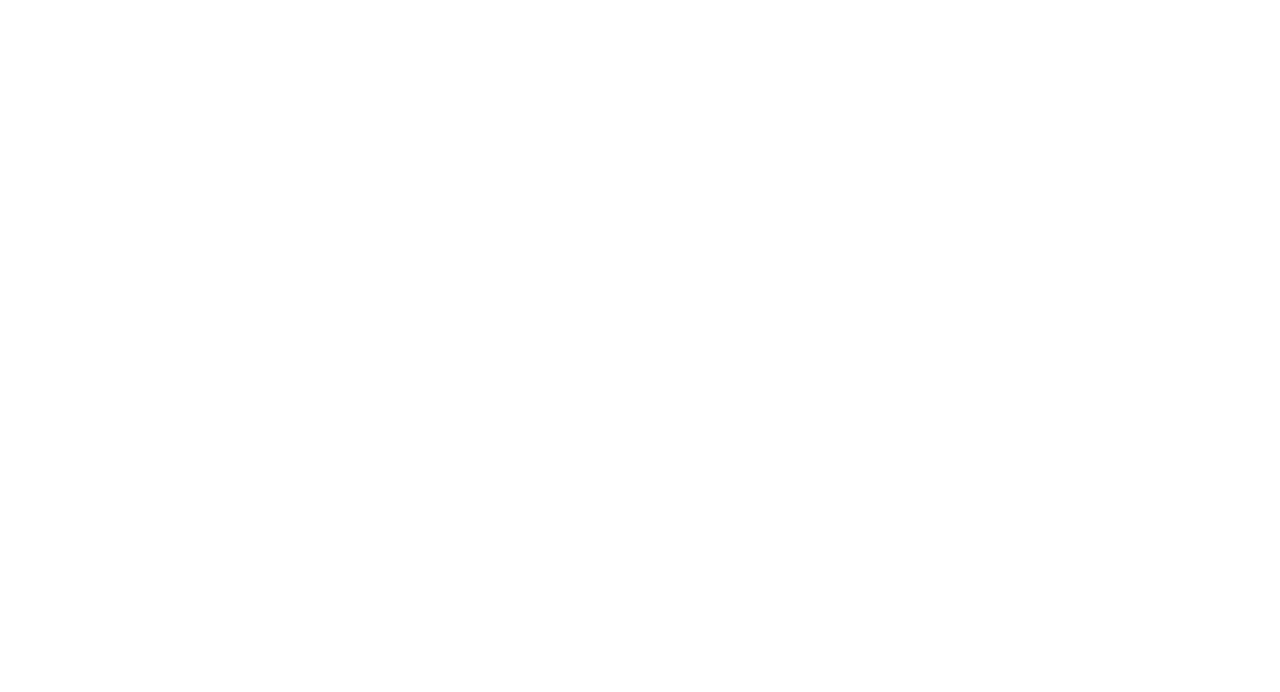
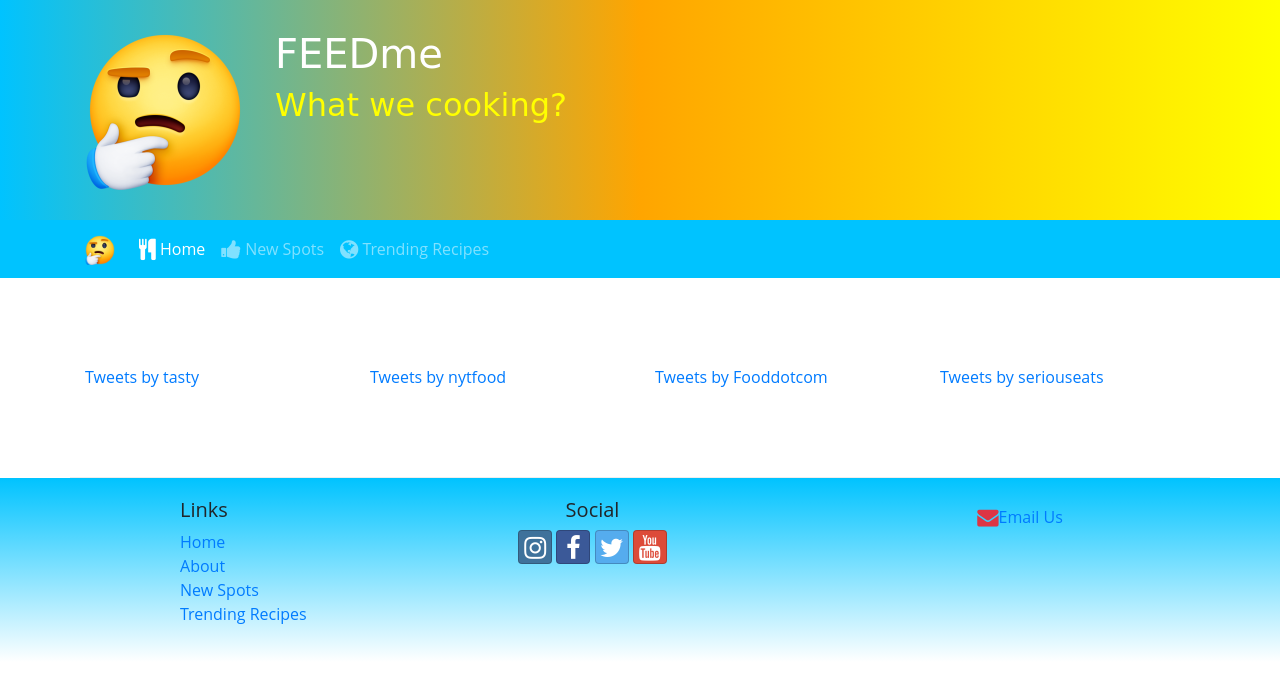
Before and after one commit to jobiesenor/FEEDme, a website: page trending.html in a window 1280 px wide. Drawn offline with nearby package versions, Linux system fonts and the light colour scheme; a web font is replaced by a local one.

Commit message:
Trending Recipes added

```diff
--- a/trending.html
+++ b/trending.html
@@ -0,0 +1,110 @@
+<!DOCTYPE html>
+<html lang="en">
+
+<head>
+    <!-- Required meta tags always come first  -->
+    <meta charset="utf-8" />
+    <meta name="viewport" content="width=device-width,  initial-scale=1" />
+
+    <!-- Bootstrap CSS -->
+    <link rel="stylesheet" href="node_modules/bootstrap/dist/css/bootstrap.min.css" />
+    <link rel="stylesheet" href="node_modules/bootstrap-social/bootstrap-social.css" />
+
+    <!-- Additional CSS must be placed after Bootstrap CSS -->
+    <link rel="stylesheet" href="node_modules/font-awesome/css/font-awesome.min.css" />
+    <link rel="preconnect" href="https://fonts.gstatic.com">
+    <link href="https://fonts.googleapis.com/css2?family=Londrina+Solid&display=swap" rel="stylesheet">
+    <link rel="stylesheet" href="css/styles.css" />
+
+    <title> Show Me! </title>
+
+</head>
+
+<body>
+
+<header class="jumbotron jumbotron-fluid">
+    <div class="container">
+            <div class="row">
+                <div class="col-4 col-sm-3 col-md-2 align-self-center">
+                    <img src="imgs/FeedmeLogo.png" class="img-fluid" />
+                </div>
+                <div class="col">
+                    <h1> FEEDme </h1>
+                    <h2> What we cooking? </h2>
+                </div>
+            </div>
+    </div>
+</header>
+
+<nav class="navbar navbar-expand-sm navbar-dark sticky-top">
+   <div class="container">
+       <a class="navbar-brand" href="#"> <img src="imgs/FeedmeLogo.png" height="30" width="30" /> </a>
+        <button class="navbar-toggler ml-auto" type="button" data-toggle="collapse" data-target="#feedmeNavbar">
+            <span class="navbar-toggler-icon"> </span>
+        </button>
+        <div class="collapse navbar-collapse" id="feedmeNavbar">
+            <ul class="navbar-nav">
+                <li class="nav-item active"> <a class="nav-link" href="index.html"> <i class="fa fa-cutlery fa-lg"> </i> Home </a> </li>
+                <li class="nav-item"> <a class="nav-link" href="https://www.exploretock.com/new" target="_blank"> <i class="fa fa-thumbs-up fa-lg"> </i> New Spots </a> </li>
+                <li class="nav-item"> <a class="nav-link" href="#"> <i class="fa fa-globe fa-lg"> </i> Trending Recipes </a> </li>
+            </ul>
+        </div>
+   </div>
+</nav>
+
+<div class="container">
+
+    <div class="row row-content align-items-center">
+            <div class="col">
+                <a class="twitter-timeline" href="https://twitter.com/tasty?ref_src=twsrc%5Etfw">Tweets by tasty</a> <script async src="https://platform.twitter.com/widgets.js" charset="utf-8"></script>
+            </div>
+            <div class="col">
+                <a class="twitter-timeline" href="https://twitter.com/nytfood?ref_src=twsrc%5Etfw">Tweets by nytfood</a> <script async src="https://platform.twitter.com/widgets.js" charset="utf-8"></script>
+            </div>
+            <div class="col">
+                <a class="twitter-timeline" href="https://twitter.com/Fooddotcom?ref_src=twsrc%5Etfw">Tweets by Fooddotcom</a> <script async src="https://platform.twitter.com/widgets.js" charset="utf-8"></script>
+            </div>
+            <div class="col">
+                <a class="twitter-timeline" href="https://twitter.com/seriouseats?ref_src=twsrc%5Etfw">Tweets by seriouseats</a> <script async src="https://platform.twitter.com/widgets.js" charset="utf-8"></script>
+            </div>
+    </div>
+
+</div>
+
+<footer>
+    <div class="container">
+        <div class="row">
+            <div class="col-4 col-sm-2 offset-1">
+                <h5> Links </h5>
+                <ul class="list-unstyled">
+                    <li> <a href="index.html"> Home </a> </li>
+                    <li> <a href="aboutus.html"> About </a> </li>
+                    <li> <a href="https://www.exploretock.com/new" target="_blank"> New Spots </a> </li>
+                    <li> <a href="#"> Trending Recipes </a> </li>
+                </ul>
+            </div>
+
+            <div class="col-6 col-sm-5 text-center">
+                <h5> Social </h5>
+                <a class="btn btn-social-icon btn-instagram" href="http://instgram.com/"> <i class="fa fa-instagram"> </i> </a>
+                <a class="btn btn-social-icon btn-facebook" href="http://facebook.com/"> <i class="fa fa-facebook"> </i> </a>
+                <a class="btn btn-social-icon btn-twitter" href="http://twitter.com/"> <i class="fa fa-twitter"> </i> </a>
+                <a class="btn btn-social-icon btn-google" href="http://youtube.com/"> <i class="fa fa-youtube"> </i> </a>
+            </div>
+
+            <div class="col-sm-4 text-center">
+               <a role="button" class="btn btn-link" href="mailto:jobiesenor@gmail.com"> <i class="fa fa-envelope fa-lg text-danger"> </i>Email Us </a>
+            </div>
+        </div>
+    </div>
+    </footer>
+
+    <!-- jQuery must come firt, then Popper.js, then the Bootstrap JavaScript plugins.-->
+        <script src="node_modules/jquery/dist/jquery.slim.min.js">  </script>
+        <script src="node_modules/popper.js/dist/umd/popper.min.js"> </script>
+        <script src="node_modules/bootstrap/dist/js/bootstrap.min.js"> </script>
+
+</body>
+
+
+</html>
```
Also changed, not shown: showme.html (line endings or trailing spaces).
